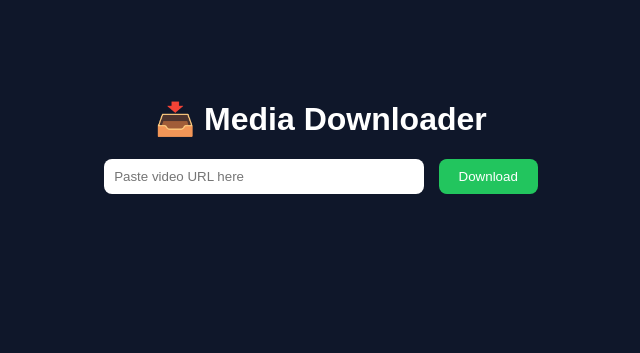
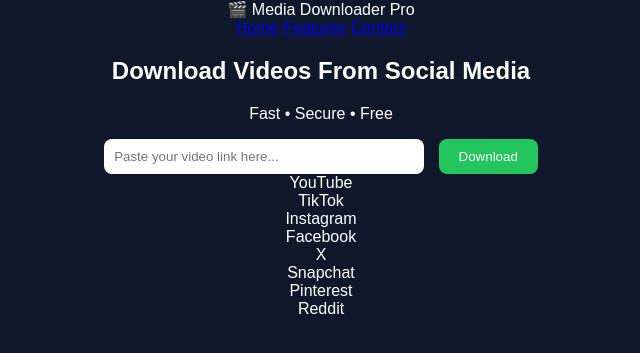
Before and after one commit to fadhlali0409/media-downloader, a Flask app: page / in a window 1280 px wide. Shown: the top 353 px of the page, without its empty margins (319-959 px from the left). Run offline with Flask 3, Linux system fonts and the light colour scheme.

Commit message:
Update index.html for Media Downloader Pro

```diff
--- a/templates/index.html
+++ b/templates/index.html
@@ -2,21 +2,84 @@
 <html lang="en">
 <head>
     <meta charset="UTF-8">
-    <title>Media Downloader</title>
-    <link rel="stylesheet" href="/static/style.css">
+    <meta name="viewport" content="width=device-width, initial-scale=1.0">
+    <title>Media Downloader Pro</title>
+
+    <link rel="stylesheet" href="{{ url_for('static', filename='style.css') }}">
+    <link rel="preconnect" href="https://fonts.googleapis.com">
+    <link href="https://fonts.googleapis.com/css2?family=Poppins:wght@300;400;500;600;700&display=swap" rel="stylesheet">
 </head>
+
 <body>
 
-<div class="container">
-    <h1>📥 Media Downloader</h1>
+<header class="navbar">
 
-    <input type="text" id="url" placeholder="Paste video URL here">
-    <button onclick="downloadVideo()">Download</button>
+    <div class="logo">
+        🎬 Media Downloader Pro
+    </div>
 
-    <p id="status"></p>
+    <nav>
+
+        <a href="#">Home</a>
+        <a href="#">Features</a>
+        <a href="#">Contact</a>
+
+    </nav>
+
+</header>
+
+<section class="hero">
+
+<h1>
+Download Videos From Social Media
+</h1>
+
+<p>
+
+Fast • Secure • Free
+
+</p>
+
+<div class="search-box">
+
+<input
+type="text"
+id="url"
+placeholder="Paste your video link here...">
+
+<button id="downloadBtn">
+
+Download
+
+</button>
+
 </div>
 
-<script src="/static/app.js"></script>
+<div id="result"></div>
+
+</section>
+
+<section class="platforms">
+
+<div>YouTube</div>
+
+<div>TikTok</div>
+
+<div>Instagram</div>
+
+<div>Facebook</div>
+
+<div>X</div>
+
+<div>Snapchat</div>
+
+<div>Pinterest</div>
+
+<div>Reddit</div>
+
+</section>
+
+<script src="{{ url_for('static', filename='app.js') }}"></script>
 
 </body>
 </html>
```
